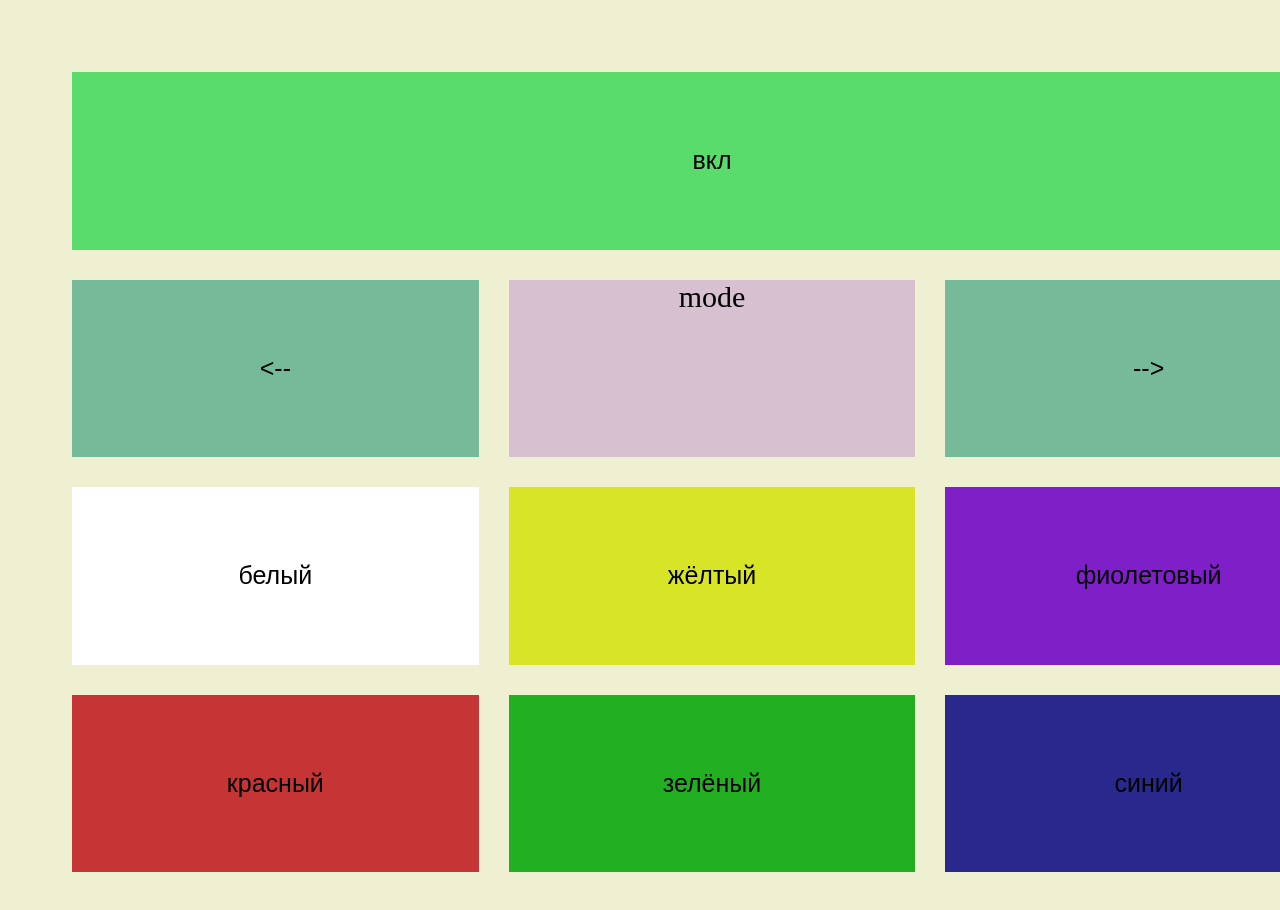
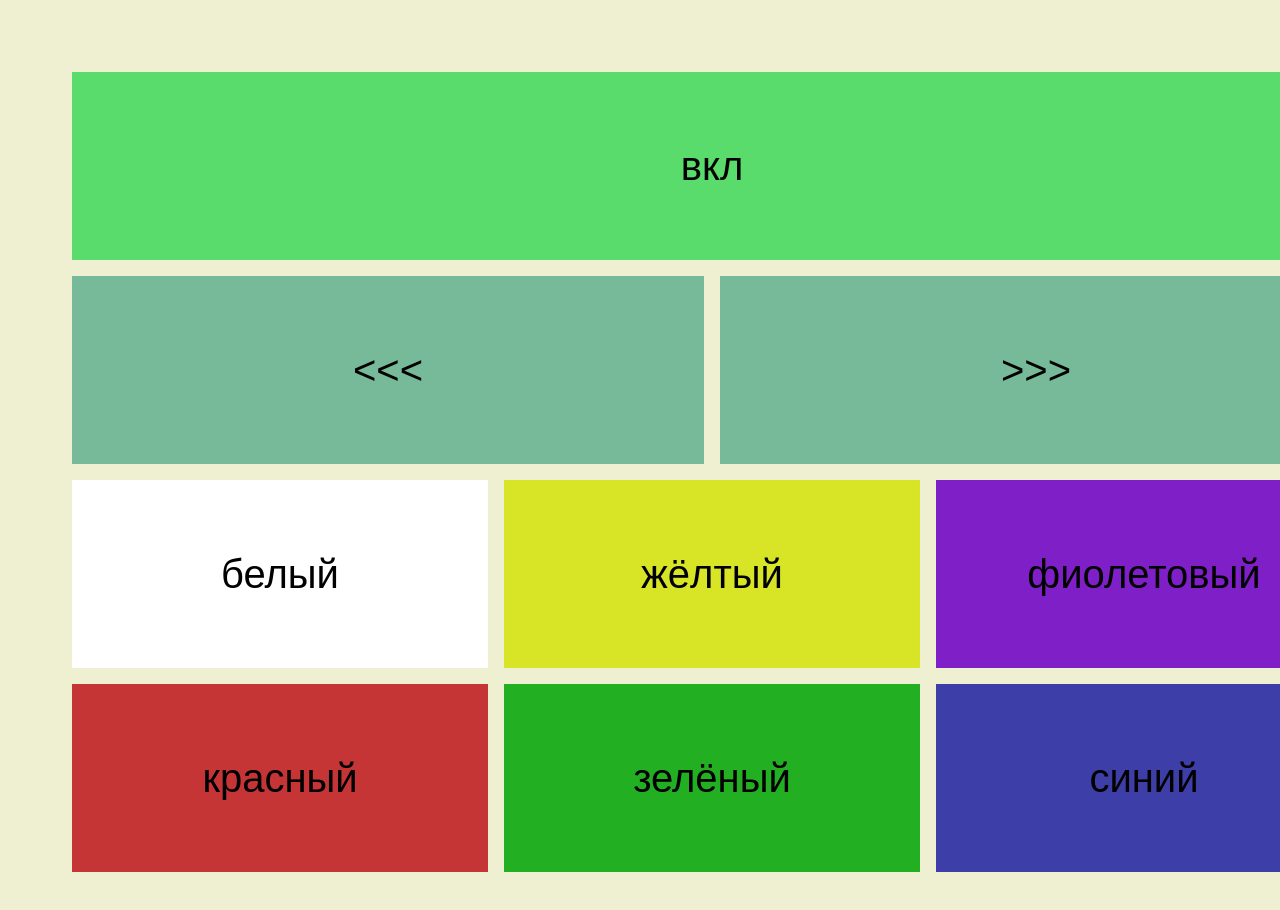
Before and after one commit to ShalomGH/PoolLights, a plain HTML site: page firmware/web/index.html in a window 1280 px wide. Shown: the top 910 px of the page. Drawn offline with Linux system fonts and the light colour scheme.

Commit message:
release 1.0

```diff
--- a/firmware/web/index.html
+++ b/firmware/web/index.html
@@ -1,14 +1,15 @@
 <!DOCTYPE html>
 <html lang="ru">
 <head>
-    <meta charset="UTF-8">
+    <link rel="apple-touch-icon" sizes="180x180" href="/apple-touch-icon.png">
+    <link rel="icon" type="image/png" sizes="32x32" href="/favicon-32x32.png">
+    <link rel="icon" type="image/png" sizes="16x16" href="/favicon-16x16.png">
     <style>
         body {
-            text-align: center;
-            height: 100%;
-            width: 100%;
-            background: #eff0d1;
-            font-size: 30px;
+           text-align: center;
+           height: 100%;
+           width: 100%;
+           background: #eff0d1;
         }
 
         html {
@@ -36,7 +37,7 @@
             width: 100%;
             height: 100%;
             display: grid;
-            grid-template-columns: 1fr 1fr 1fr;
+            grid-template-columns: 1fr 1fr;
             grid-gap: 1em;
         }
 
@@ -67,7 +68,7 @@
             height: 100%;
             background: #77ba99;
             border: 0;
-            font-size: 25px;
+            font-size: 40px;
         }
 
         input#ON {
@@ -95,10 +96,11 @@
         }
 
         input#blue_input {
-            background: #28288d
+            background: #3e3ea8
         }
 
     </style>
+    <meta charset="UTF-8">
     <title>PoolLights</title>
 </head>
 <body>
@@ -107,9 +109,8 @@
             <input type="button" value="вкл" id="ON" class="" onclick="fetch('/effect?mode=0&param=0')">
         </div>
         <div class="flat-2">
-            <input type="button" value="<--" class="r-" onclick="fetch('/effect?mode=100&param=0')">
-            <output datatype="text" id="efe">mode</output>
-            <input type="button" value="-->" class="r+" onclick="fetch('/effect?mode=100&param=1')">
+            <input type="button" value="<<<" class="r-" onclick="fetch('/effect?mode=100&param=0')">
+            <input type="button" value=">>>" class="r+" onclick="fetch('/effect?mode=100&param=1')">
         </div>
         <div class="flat-3">
             <input type="button" value="белый" id="white_input" onclick="fetch('/effect?mode=2&param=0')">
```
Also changed, not shown: 3 other files.
